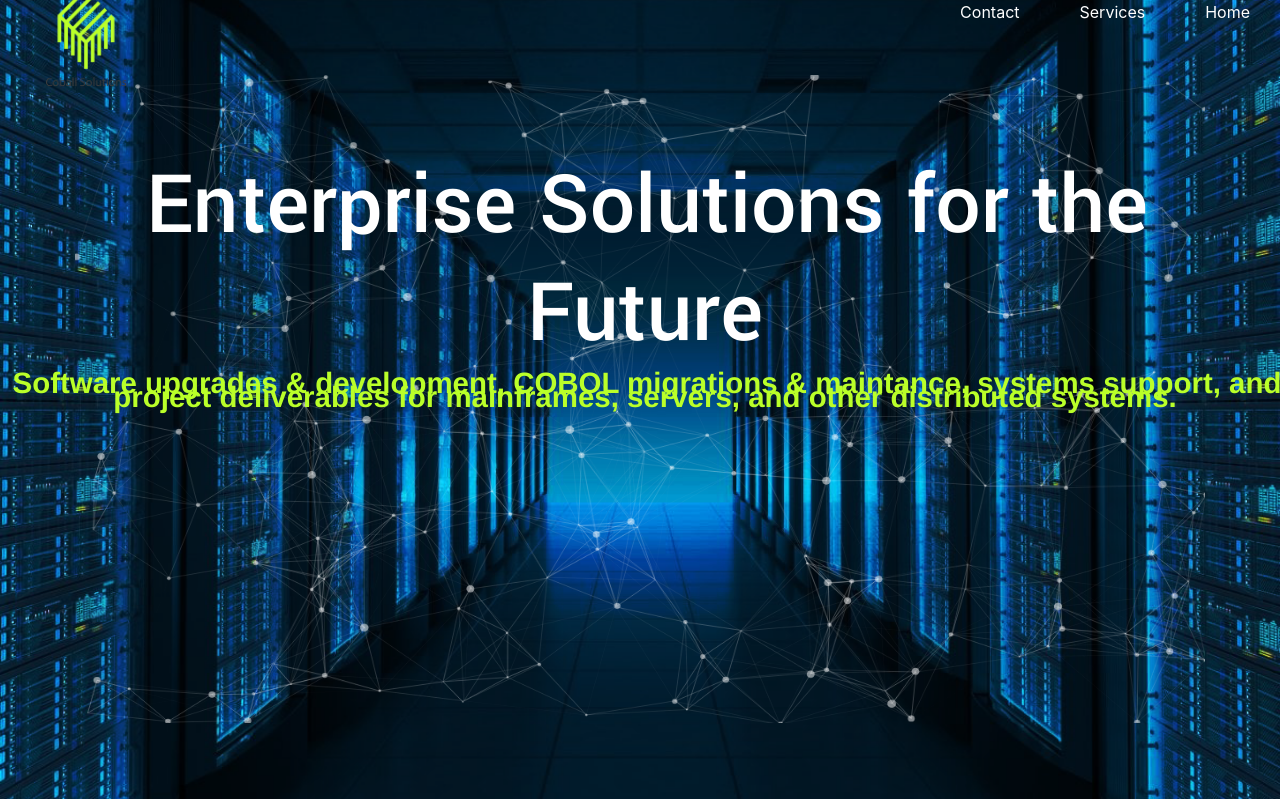
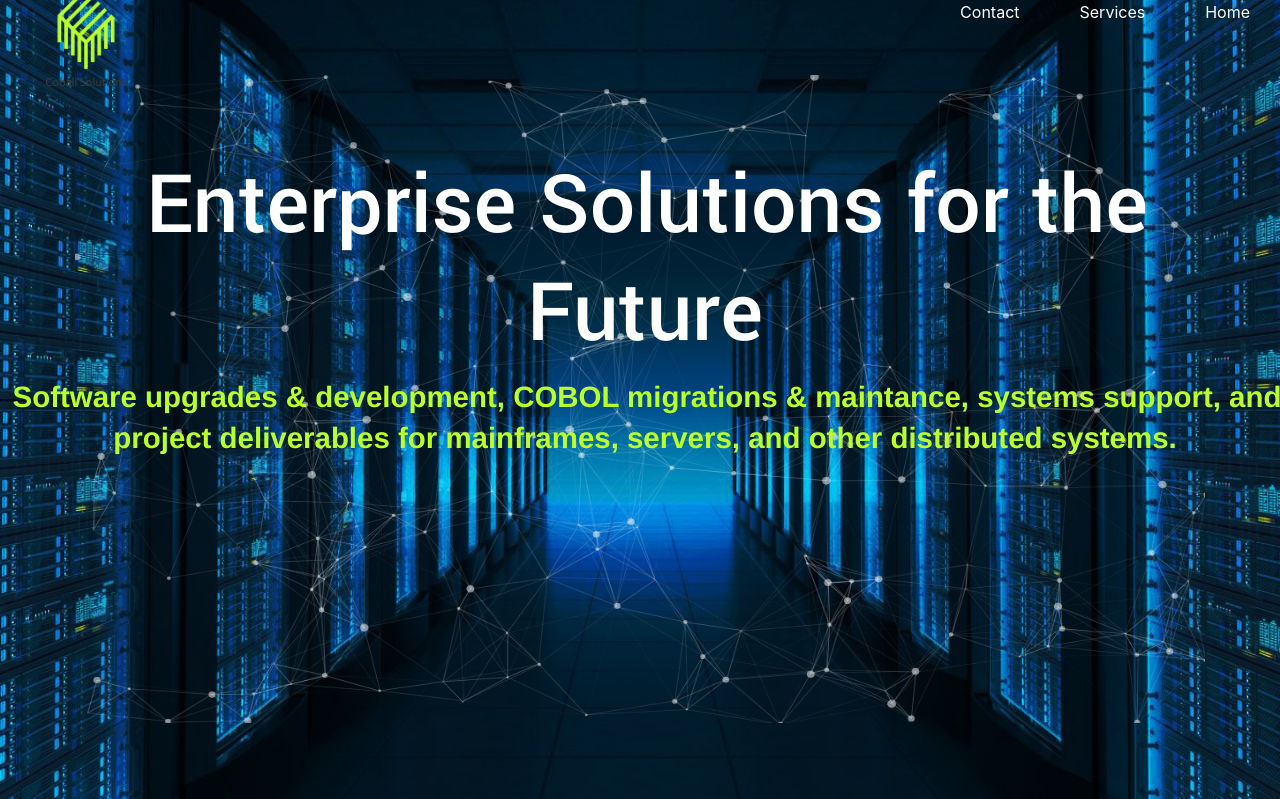
Before and after one commit to Ryangendel/coball, a Flask app: page / in a window 1280 px wide. Shown: the top 799 px of the page. Run offline with Flask 2, Linux system fonts and the light colour scheme; some libraries are stand-ins or nearby versions.

```diff
--- a/static/css/style.css
+++ b/static/css/style.css
@@ -221,6 +221,7 @@ canvas.particles-js-canvas-el{
 #introText1{
   color: #BAFF29;
   font-size: 2.3em;
+  line-height: 1.4em;
 
   text-align: center;
 }
```
